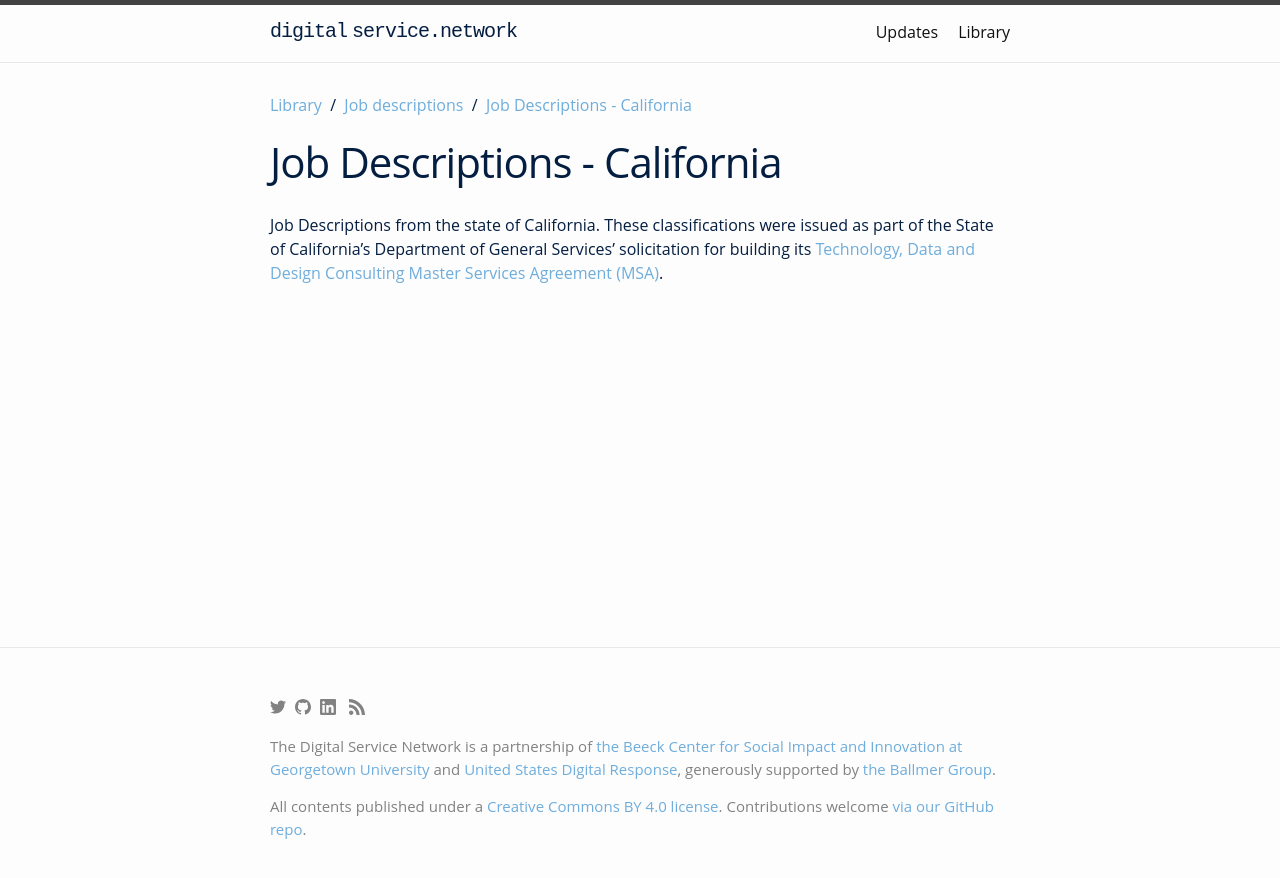
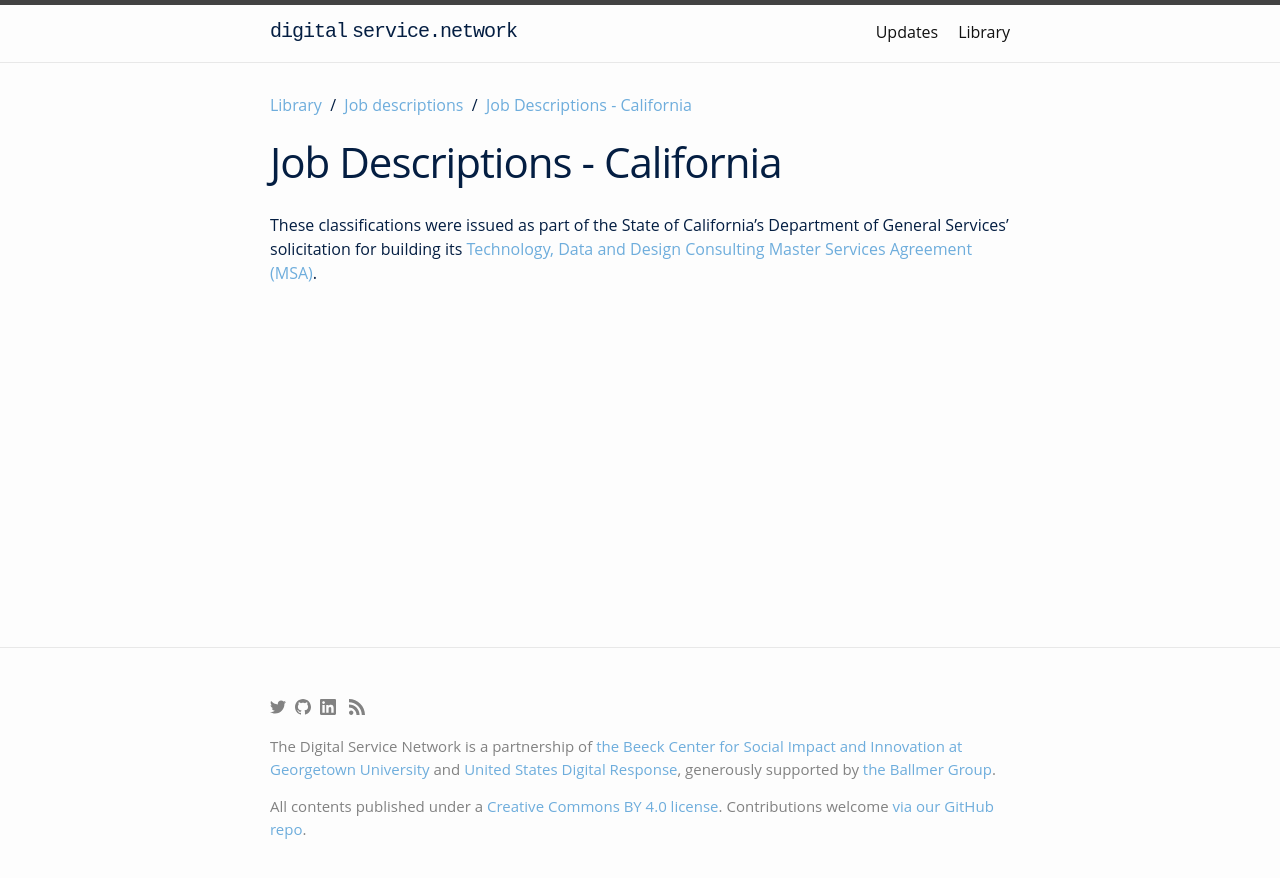
Before and after one commit to aaronsnow/digitalservice.network, a Jekyll site: the page built from library/job-descriptions/california/index.md, in a window 1280 px wide. Shown: the top 878 px of the page. Built offline with Jekyll 4.4.1, drawn with Linux system fonts in a browser that asks for light colours.

Commit message:
more copyediting for the CA JD page

```diff
--- a/library/job-descriptions/california/index.md
+++ b/library/job-descriptions/california/index.md
@@ -4,6 +4,6 @@ tags:
 description: "Job Descriptions from the state of California"
 ---
 
-Job Descriptions from the state of California. These classifications were issued as part of the State of California’s Department of General Services’ solicitation for building its [Technology, Data and Design Consulting Master Services Agreement (MSA)](https://www.dgs.ca.gov/PD/Resources/Page-Content/Procurement-Division-Resources-List-Folder/IT-Consulting-MSA-5167010/TDDC-MSA).
+These classifications were issued as part of the State of California’s Department of General Services’ solicitation for building its [Technology, Data and Design Consulting Master Services Agreement (MSA)](https://www.dgs.ca.gov/PD/Resources/Page-Content/Procurement-Division-Resources-List-Folder/IT-Consulting-MSA-5167010/TDDC-MSA).
 
 {% include dir-contents.html %}
```
